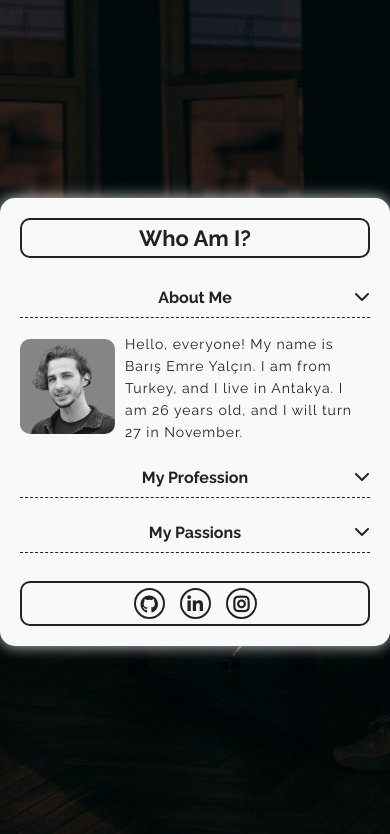
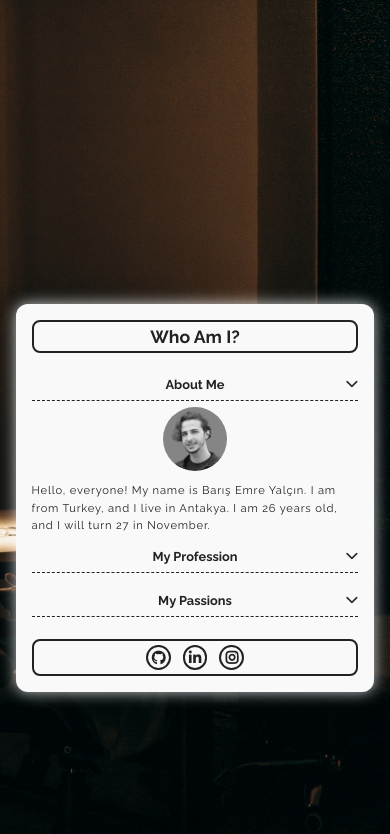
Before and after one commit to barisemreyalcin/MyAccordion-VanillaJS, a plain HTML site: page index.html in a window 390 px wide. Both pictures are taken after a click on the element "About Me". Shown: the top 834 px of the page. Drawn offline with Linux system fonts and the light colour scheme.

Commit message:
responsive design: done

```diff
--- a/index.html
+++ b/index.html
@@ -19,7 +19,7 @@
         <h1 class="main-title">Who Am I?</h1>
         <div class="accordion-container">
             <div class="accordion-title">About Me</div>
-            <div class="accordion-content">
+            <div class="accordion-content first-accordion">
                 <div class="accordion-img">
                     <img src="img/me.jpg" alt="">
                 </div>
--- a/styles.css
+++ b/styles.css
@@ -125,3 +125,81 @@ body {
     height: 12.5rem;
     transition: .5s;
 }
+
+.accordion-content.active.first-accordion{
+    height: 10rem;
+}
+
+/* Responsive */
+@media(max-width: 1200px) {
+    html {
+        font-size: 9.3px;
+    }
+
+    .accordion {
+        width: 60rem;
+    }
+
+    .accordion-content.active {
+        height: 11rem;
+    }
+}
+
+@media(max-width: 992px) {
+    html {
+        font-size: 8.6px;
+    }
+
+    body {
+        height: 135vh;
+        padding: 2rem 0;
+        background-position: right;
+    }
+
+    .accordion {
+        width: 80rem;
+    }
+
+    .accordion-content.active {
+        height: 8rem;
+    }
+
+    .accordion-content img {
+        width: 8rem;
+        border-radius: .8rem;
+    }
+}
+
+@media(max-width: 768px) {
+    html {
+        font-size: 8px;
+    }
+}
+
+@media(max-width: 576px) {
+    body {
+        height: 118vh;
+        padding: 2rem 0;
+    }
+
+    .accordion {
+        width: 92%;
+    }
+
+    .accordion-content.active {
+        height: 22rem;
+    }
+
+    .accordion-content.active.first-accordion{
+        height: 16rem;
+    }
+
+    .accordion-content {
+        flex-direction: column;
+    }
+
+    .accordion-content img {
+        width: 8rem;
+        border-radius: 50%;
+    }
+}
```
